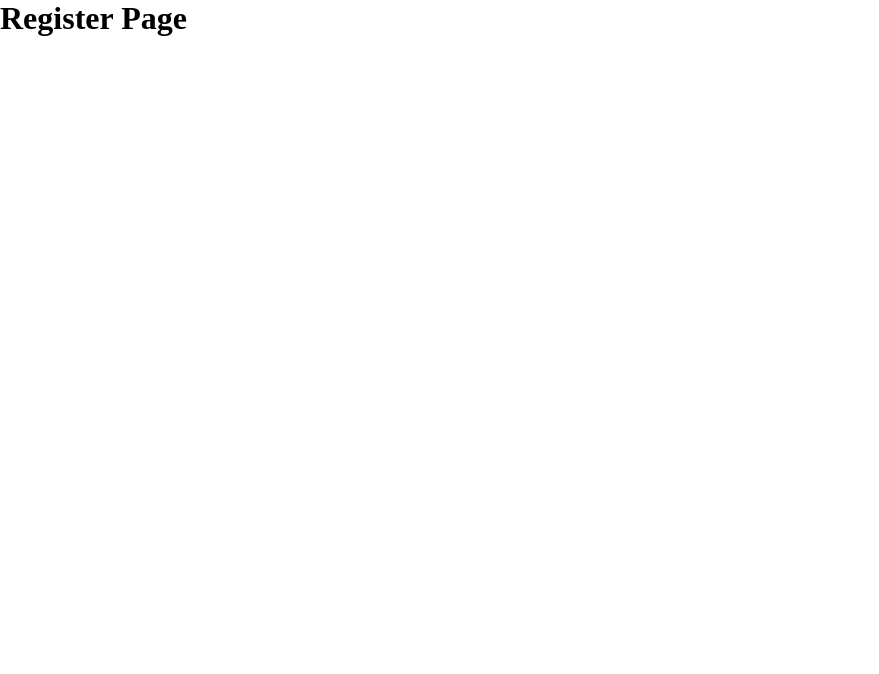
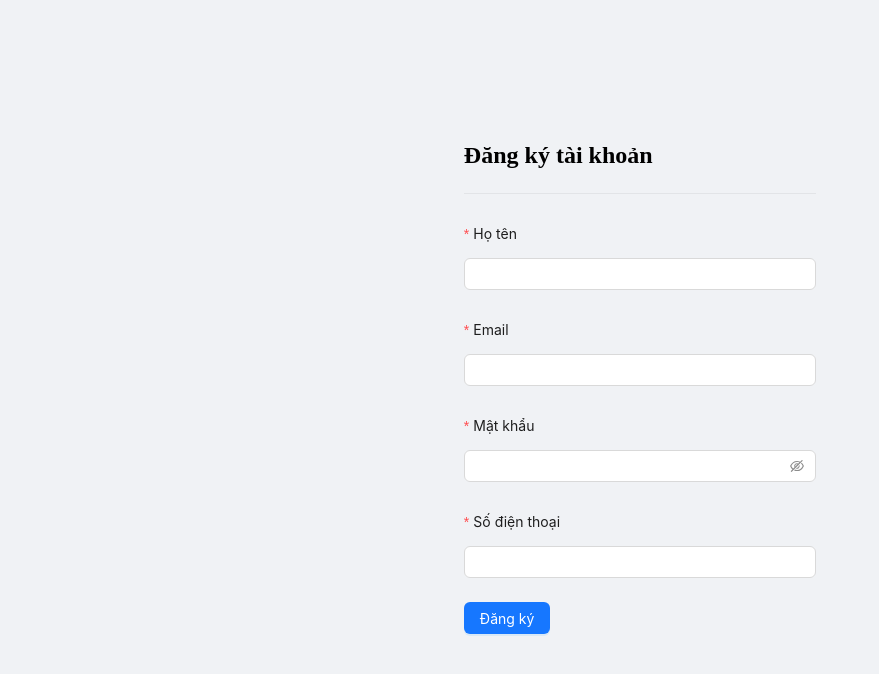
Before and after one commit to duxuantunglam/Book-Store, a React (Vite) app: page /register in a window 1280 px wide. Shown: the top 674 px of the page, without its empty margins (0-879 px from the left). Built offline with nearby package versions, Linux system fonts and the light colour scheme.

Commit message:
register UI

```diff
--- /dev/null
+++ b/src/pages/client/auth/register.scss
@@ -0,0 +1,7 @@
+.register-page {
+    display: flex;
+    justify-content: center;
+    align-items: center;
+    height: 100vh;
+    background-color: #f0f2f5;
+}
--- a/src/pages/client/auth/register.tsx
+++ b/src/pages/client/auth/register.tsx
@@ -1,9 +1,93 @@
+import React from 'react';
+import { Button, Divider, Form, Input } from 'antd';
+import type { FormProps } from 'antd';
+import { useState } from 'react';
+import { Link } from 'react-router-dom';
+import './register.scss';
+
+type FieldType = {
+    fullname?: string;
+    email?: string;
+    password?: string;
+    phone?: string;
+};
+
 const RegisterPage = () => {
+    const [isSubmit, setIsSubmit] = useState(false);
+
+    const onFinish: FormProps<FieldType>['onFinish'] = (values) => {
+        console.log('Success:', values);
+    };
+
+    const onFinishFailed: FormProps<FieldType>['onFinishFailed'] = (errorInfo) => {
+        console.log('Failed:', errorInfo);
+    };
+
     return (
-        <div>
-            <h1>Register Page</h1>
+        <div className="register-page">
+            <main className='main'>
+                <div className='container'>
+                    <section className='wrapped'>
+                        <div className='heading'>
+                            <h2 className='text text-large'>Đăng ký tài khoản</h2>
+                            <Divider />
+                        </div>
+                        <Form
+                            name="form-register"
+                            onFinish={onFinish}
+                            onFinishFailed={onFinishFailed}
+                            autoComplete="off"
+                        >
+                            <Form.Item<FieldType>
+                                labelCol={{ span: 24 }}
+                                label="Họ tên"
+                                name="fullname"
+                                rules={[{ required: true, message: 'Vui lòng nhập họ tên' }]}
+                            >
+                                <Input />
+                            </Form.Item>
+
+                            <Form.Item<FieldType>
+                                labelCol={{ span: 24 }}
+                                label="Email"
+                                name="email"
+                                rules={[
+                                    { required: true, message: 'Vui lòng nhập email' },
+                                    { type: 'email', message: 'Vui lòng nhập đúng định dạng email' }
+                                ]}
+                            >
+                                <Input />
+                            </Form.Item>
+
+                            <Form.Item<FieldType>
+                                labelCol={{ span: 24 }}
+                                label="Mật khẩu"
+                                name="password"
+                                rules={[{ required: true, message: 'Vui lòng nhập mật khẩu' }]}
+                            >
+                                <Input.Password />
+                            </Form.Item>
+
+                            <Form.Item<FieldType>
+                                labelCol={{ span: 24 }}
+                                label="Số điện thoại"
+                                name="phone"
+                                rules={[{ required: true, message: 'Vui lòng nhập số điện thoại' }]}
+                            >
+                                <Input />
+                            </Form.Item>
+
+                            <Form.Item label={null}>
+                                <Button type="primary" htmlType="submit" loading={isSubmit}>
+                                    Đăng ký
+                                </Button>
+                            </Form.Item>
+                        </Form>
+                    </section>
+                </div>
+            </main>
         </div>
-    )
+    );
 }
 
 export default RegisterPage
```
